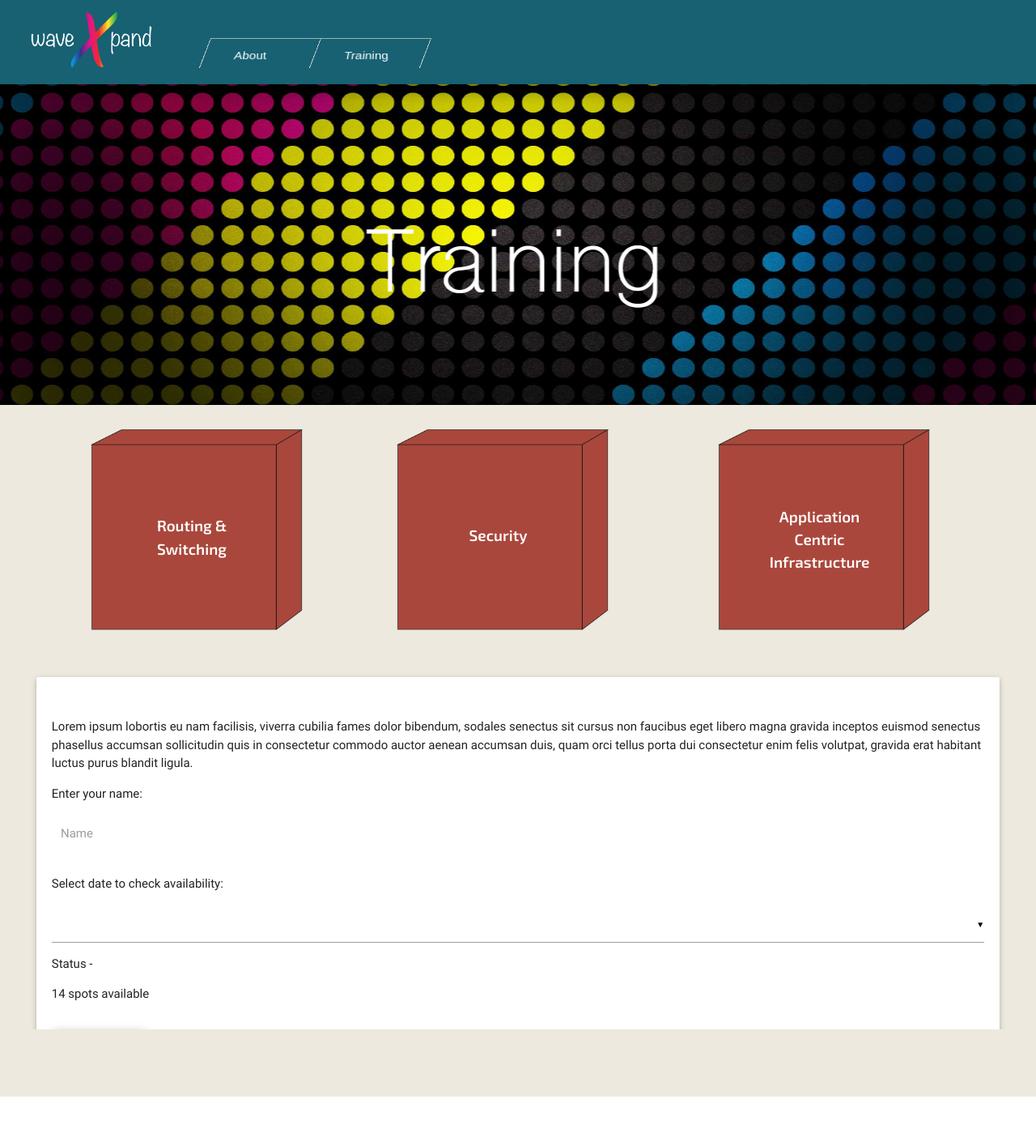
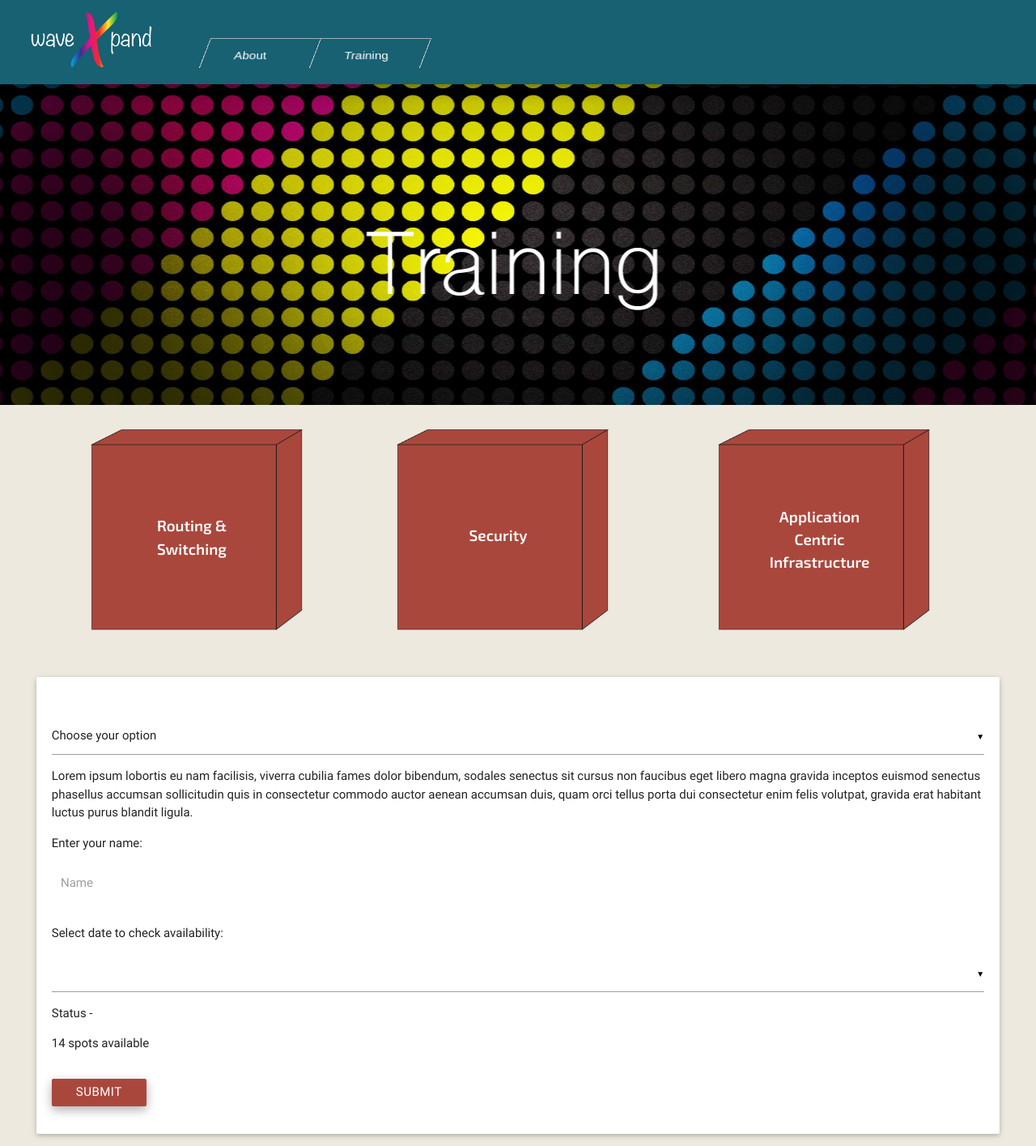
Before and after one commit to alisidd/waveXpand, a PHP site: page /training.php in a window 1280 px wide. Shown: the whole page at 81% size. Before the commit the page ends 1354 px from the top, so only its background shows below. Run offline with PHP 8.4, Linux system fonts and the light colour scheme; some libraries are stand-ins or nearby versions.

Commit message:
Add course selection

```diff
--- a/training.php
+++ b/training.php
@@ -159,20 +159,30 @@
     <div id="card">
       <div class="card-panel">
         <h1 id="courseNameShown"></h1>
+
+    		<form name="myForm" class='col s12' action="process.php" onsubmit="return validateForm();" method="post">
+            <div class="input-field col s12">
+              <select>
+                <option value="" disabled selected>Choose your option</option>
+                <option value="1">Course 1</option>
+                <option value="2">Course 2</option>
+                <option value="3">Course 3</option>
+              </select>
+            </div>
+
             <span >Lorem ipsum lobortis eu nam facilisis, viverra cubilia fames dolor bibendum, sodales senectus sit cursus non faucibus eget libero magna gravida inceptos euismod senectus phasellus accumsan sollicitudin quis in consectetur commodo auctor aenean accumsan duis, quam orci tellus porta dui consectetur enim felis volutpat, gravida erat habitant luctus purus blandit ligula.
       			</span>
+
             <p class="date"> Enter your name: </p>
-		<form name="myForm" class='col s12' action="process.php" onsubmit="return validateForm();" method="post">
   	        <div class="input-field">
   	          <input id="full_name" type="text" class="validate" name="firstName">
   	          <label for="full_name">Name</label>
   	        </div>
 
       			<p class="date"> Select date to check availability: </p>
-			<div class="input-field col s12">
+    			  <div class="input-field">
         			<select id="date" name="date"></select>
         			<input name="course" type="hidden" id="courseID">
-
     		    </div>
 
       			<p class="status"> Status - </p>
```
Lines whose indentation alone changed are shown as unchanged.
